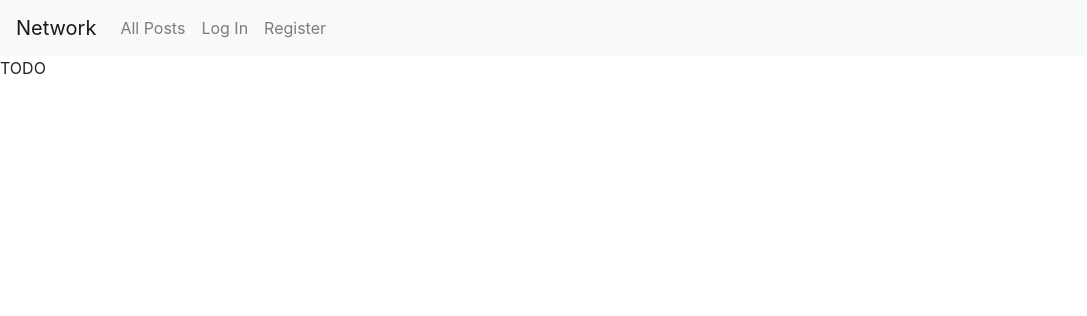
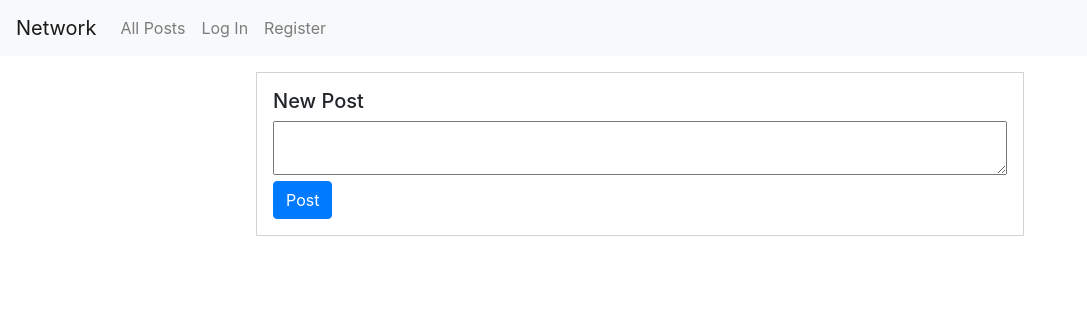
Before and after one commit to larklarky/CS50_webdev_project_4, a Django app: page / in a window 1280 px wide. Shown: the top 316 px of the page, without its empty margins (0-1087 px from the left). Run offline with Django 3.2, Linux system fonts and the light colour scheme; data that the repository does not hold is empty; some libraries are stand-ins or nearby versions.

Commit message:
frontend: get all posts, marup for a new post

```diff
--- /dev/null
+++ b/network/static/network/index.js
@@ -0,0 +1,57 @@
+document.addEventListener('DOMContentLoaded', function() {
+    document.querySelector('#all-posts').addEventListener('click', all_posts);
+    document.querySelector('#create-post-view').addEventListener('click', create_post);
+
+     // By default
+    console.log('on load')
+     all_posts();
+})
+
+function all_posts() {
+    console.log('all_post function')
+    document.querySelector('#create-post-view').style.display = 'block';
+    document.querySelector('#all-posts').style.display = 'block';
+
+    fetch('/all_posts')
+    .then(response => response.json())
+    .then(posts => {
+        for (post of posts) {
+            let postContainer = document.createElement('div');
+            postContainer.className = 'post-container';
+
+            let user = document.createElement('div');
+            user.className = 'post-user';
+            user.innerHTML = post.user.username;
+            user.dataset.id = post.user.id;
+            user.addEventListener('click', profile_page);
+            postContainer.append(user);
+
+            let text = document.createElement('div');
+            text.className = 'post-text';
+            text.innerHTML = post.text;
+            postContainer.append(text);
+
+            let timestamp = document.createElement('div');
+            timestamp.className = 'post-created';
+            timestamp.innerHTML = post.date_created;
+            postContainer.append(timestamp);
+
+            let likes = document.createElement('div');
+            likes.className = 'post-likes';
+            likes.innerHTML = 'Likes: 0';
+            postContainer.append(likes);
+
+            // <button class="btn btn-primary post-edit"></button>
+
+            document.querySelector('#all-posts-view').append(postContainer)
+        }
+    })
+}
+
+function create_post() {
+
+}
+
+function profile_page() {
+
+}
--- a/network/static/network/styles.css
+++ b/network/static/network/styles.css
@@ -0,0 +1,31 @@
+.new-post-container {
+    padding: 1rem;
+    margin: 1rem 20%;
+    border: 1px solid rgb(210, 211, 216);
+
+}
+
+#new-post-text {
+    width: 100%;
+}
+
+.post-container {
+    border: 1px solid rgb(210, 211, 216);
+    margin: 1rem 20%;
+    padding: 1rem;
+}
+
+.post-user {
+    font-weight: bold;
+}
+
+.post-text {
+    font-size: 1.2rem;
+    padding: 0.6rem 0 0.6rem 0;
+}
+
+.post-created {
+    font-size: 0.8rem;
+    color: rgb(133 135 136 / 70%);
+    font-weight: 500;
+}
--- a/network/templates/network/index.html
+++ b/network/templates/network/index.html
@@ -1,5 +1,28 @@
 {% extends "network/layout.html" %}
+{% load static %}
 
 {% block body %}
-    TODO
+    <div id='create-post-view'>
+        <div class='new-post-container'>
+            <h5>New Post</h5>
+            <form class='new-post-form'>
+                <textarea id='new-post-text'></textarea>
+                <div>
+                    <input type="submit" value="Post" class="btn btn-primary"/>
+                </div>
+
+            </form>
+
+        </div>
+    </div>
+
+
+    <div id='all-posts-view'>
+
+    </div>
+
 {% endblock %}
+
+{% block script %}
+    <script src="{% static 'network/index.js' %}"></script>
+{% endblock %}
--- a/network/templates/network/layout.html
+++ b/network/templates/network/layout.html
@@ -6,6 +6,8 @@
         <title>{% block title %}Social Network{% endblock %}</title>
         <link rel="stylesheet" href="https://stackpath.bootstrapcdn.com/bootstrap/4.4.1/css/bootstrap.min.css" integrity="sha384-Vkoo8x4CGsO3+Hhxv8T/Q5PaXtkKtu6ug5TOeNV6gBiFeWPGFN9MuhOf23Q9Ifjh" crossorigin="anonymous">
         <link href="{% static 'network/styles.css' %}" rel="stylesheet">
+        {% block script %}
+        {% endblock %}
     </head>
     <body>
 
@@ -20,11 +22,11 @@
                     </li>
                 {% endif %}
                 <li class="nav-item">
-                  <a class="nav-link" href="{% url 'index' %}">All Posts</a>
+                  <a class="nav-link" id='all-posts' href="{% url 'index' %}">All Posts</a>
                 </li>
                 {% if user.is_authenticated %}
                     <li class="nav-item">
-                        <a class="nav-link" href="#">Following</a>
+                        <a class="nav-link" id='following' href="#">Following</a>
                     </li>
                     <li class="nav-item">
                         <a class="nav-link" href="{% url 'logout' %}">Log Out</a>
```
